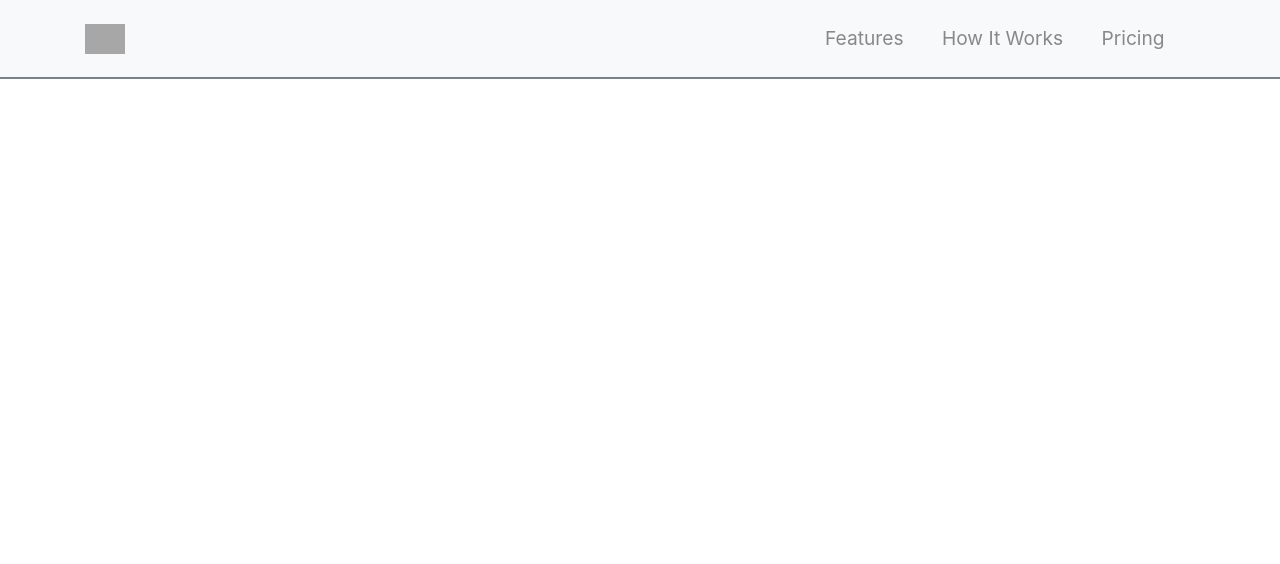
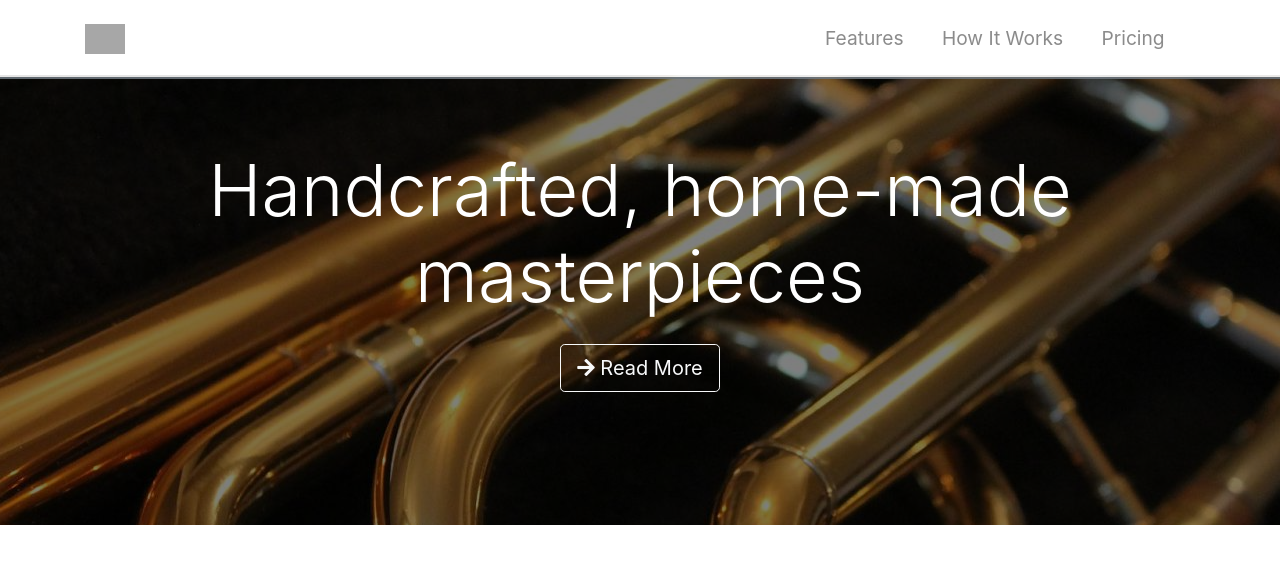
Before and after one commit to lucas-fcc/fcc-product-landing-page, a plain HTML site: page index.html in a window 1280 px wide. Drawn offline with nearby package versions, Linux system fonts and the light colour scheme; grey boxes are pictures that could not be loaded.

Commit message:
add start section

```diff
--- a/css/style.css
+++ b/css/style.css
@@ -1,5 +1,5 @@
 body {
-  margin-top: 74px;
+  margin-top: 75px;
 }
 
 .navbar {
@@ -8,6 +8,30 @@ body {
 }
 
 .navbar .nav-item {
-    font-size: 1.2rem;
-    padding-right: 1.4rem;
+  font-size: 1.2rem;
+  padding-right: 1.4rem;
 }
+
+#start {
+  position: relative;
+  background: url("../img/trombone-background.jpg");
+  background-position: center;
+  background-attachment: fixed;
+  background-repeat: no-repeat;
+  min-height: 450px;
+}
+
+.dark-overlay {
+  position: absolute;
+  top: 0;
+  left: 0;
+  width: 100%;
+  height: 100%;
+  background: rgba(0, 0, 0, 0.5);
+}
+
+@media (max-width: 575.98px) {
+  #start h1 {
+    font-size: 3.5rem !important;
+  }
+}
--- a/index.html
+++ b/index.html
@@ -16,7 +16,7 @@
 <body>
 
   <header id="header">
-    <nav id="nav-bar" class="navbar navbar-expand-lg fixed-top navbar-light bg-light py-3">
+    <nav id="nav-bar" class="navbar navbar-expand-lg fixed-top navbar-light bg-white py-3">
       <div class="container">
         <a class="navbar-brand w-25" href="#">
           <img id="header-img" src="https://s3.amazonaws.com/freecodecamp/original_trombones.png" alt="logo" height="30">
@@ -42,6 +42,23 @@
     </div>
   </header>
 
+  <section id="start" class="py-5">
+    <div class="dark-overlay">
+      <div class="container">
+        <div class="row my-auto">
+          <div class="col text-center">
+            <h1 class="display-3 mt-4 mb-4 pt-5 text-white">
+                Handcrafted, home-made masterpieces
+            </h1>
+            <a href="#" class="btn btn-outline-light btn-lg">
+              <i class="fas fa-arrow-right"></i> Read More
+            </a>
+          </div>
+        </div>
+      </div>
+    </div>
+  </section>
+
   <script src="https://code.jquery.com/jquery-3.4.0.min.js"></script>
   <script src="https://cdnjs.cloudflare.com/ajax/libs/popper.js/1.14.7/umd/popper.min.js"></script>
   <script src="https://stackpath.bootstrapcdn.com/bootstrap/4.3.1/js/bootstrap.min.js"></script>
```
Also changed, not shown: img/trombone-background.jpg (added).
